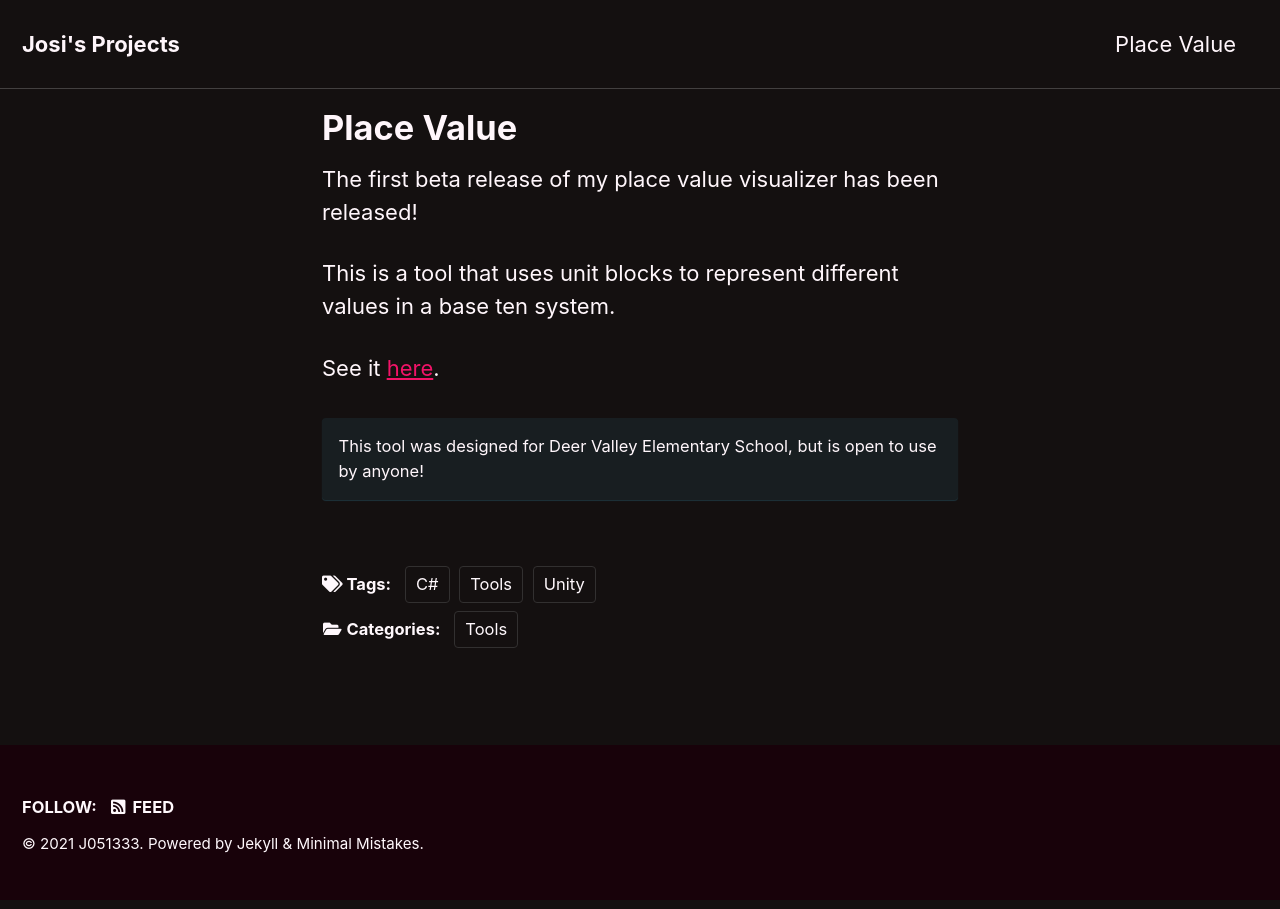
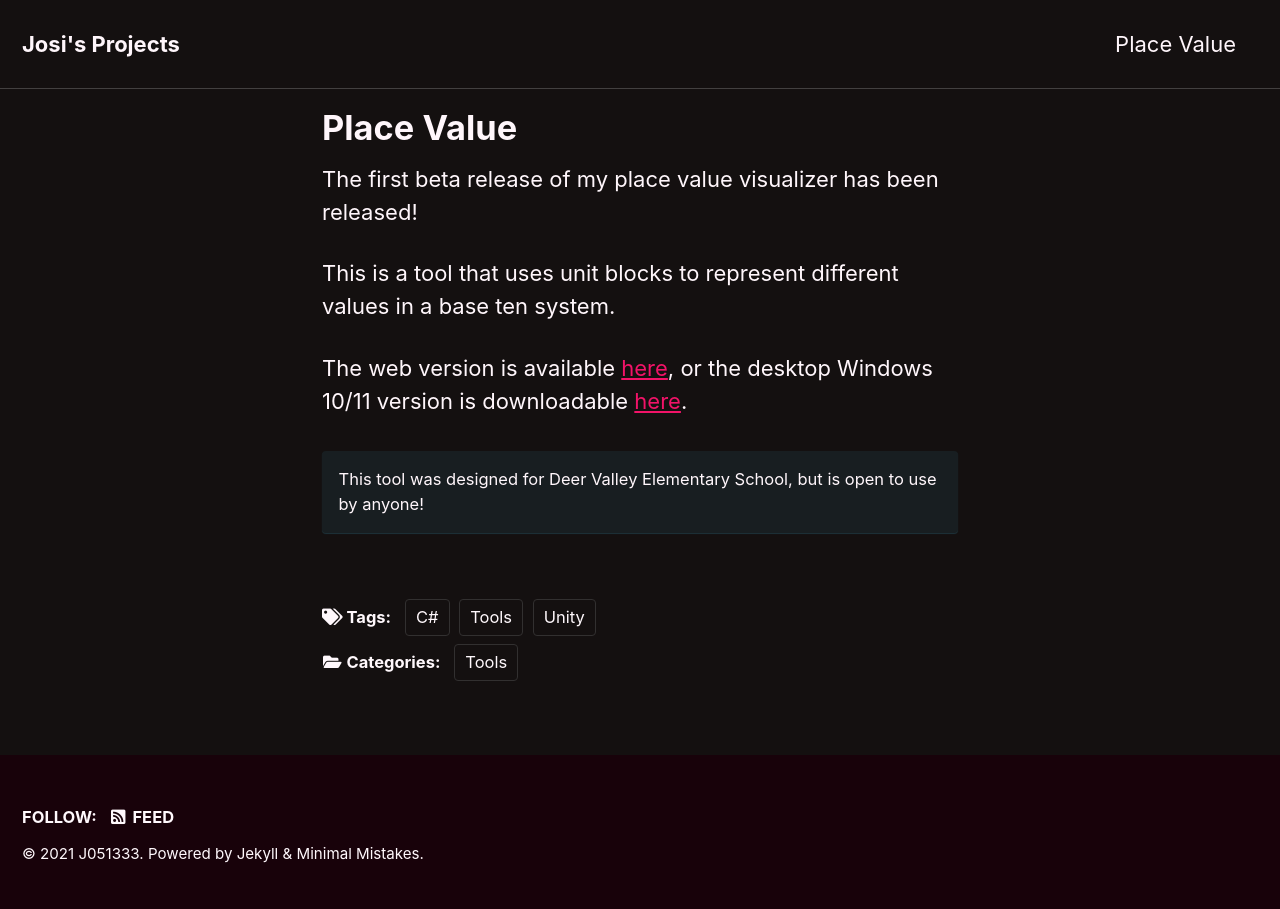
Before and after one commit to J051333/j051333.github.io, a Jekyll site: the page built from _posts/2021-08-12-Place-Value.md, in a window 1280 px wide. Built offline with Jekyll 4.4.1, drawn with Linux system fonts in a browser that asks for light colours; cached includes are drawn as plain includes.

Commit message:
Update 2021-08-12-Place-Value.md

```diff
--- a/_posts/2021-08-12-Place-Value.md
+++ b/_posts/2021-08-12-Place-Value.md
@@ -15,7 +15,7 @@ The first beta release of my place value visualizer has been released!
 
 This is a tool that uses unit blocks to represent different values in a base ten system.
 
-See it [here](/place-value/).
+The web version is available [here](/place-value/), or the desktop Windows 10/11 version is downloadable [here](https://github.com/J051333/place-value/releases/tag/Beta).
 
 This tool was designed for Deer Valley Elementary School, but is open to use by anyone!
 {: .notice--info}
```
